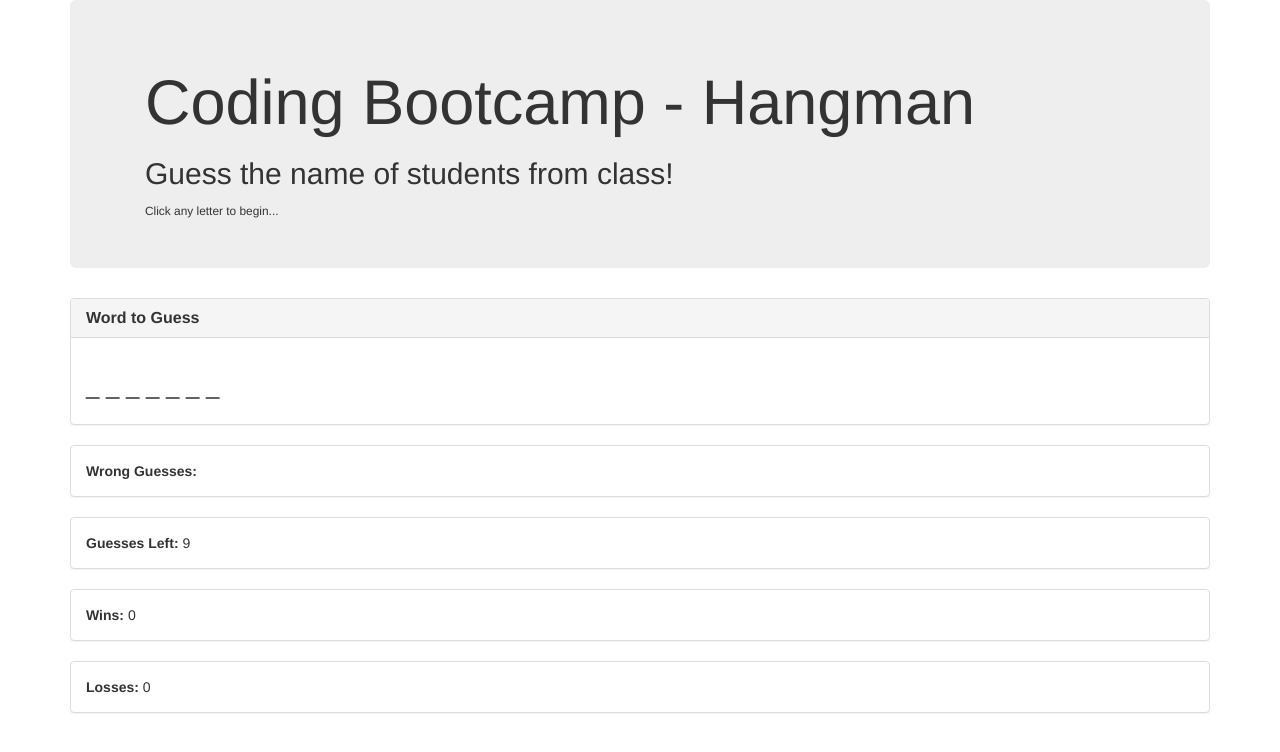
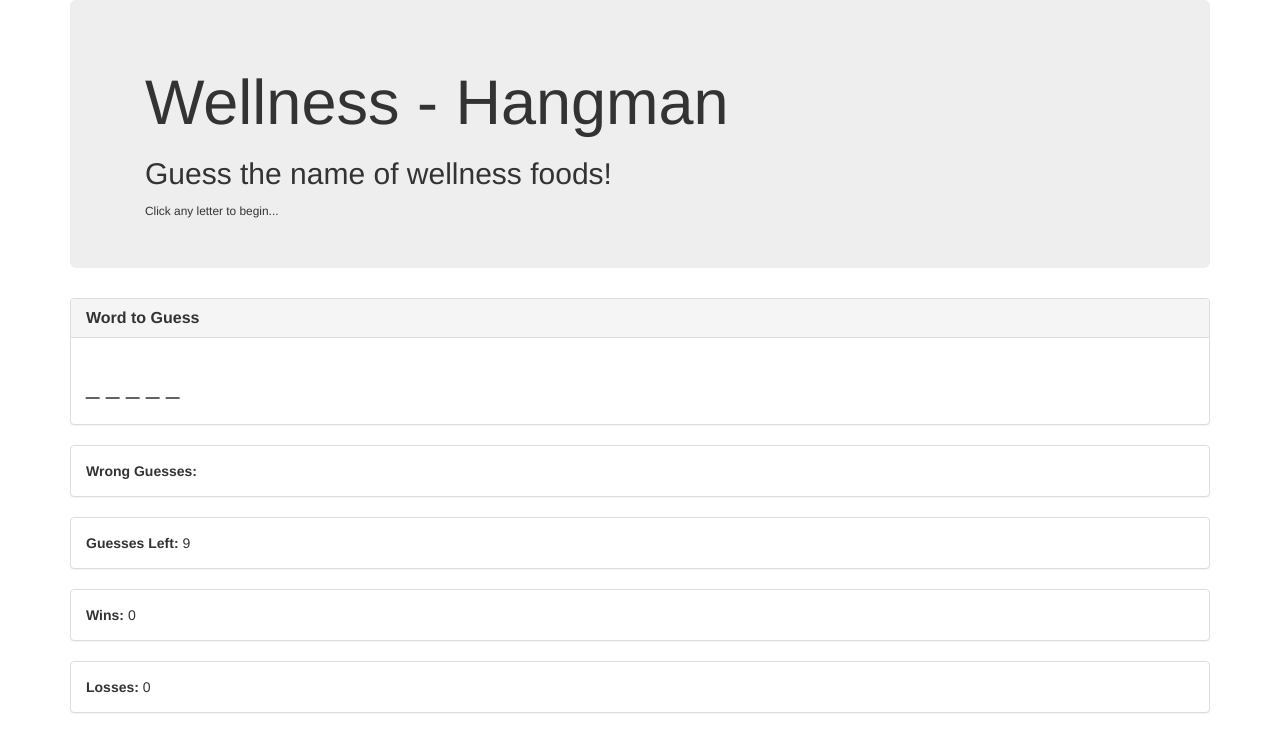
Before and after one commit to Codjam/wk3hangmanjshw, a plain HTML site: page index.html in a window 1280 px wide. Drawn offline with nearby package versions, Linux system fonts and the light colour scheme.

Commit message:
hangman choices

```diff
--- a/index.html
+++ b/index.html
@@ -21,8 +21,8 @@
     <!-- Jumbotron holds the title section -->
     <div class="jumbotron">
       <div class="container">
-        <h1>Coding Bootcamp - Hangman</h1>
-        <h2>Guess the name of students from class!</h2>
+        <h1>Wellness - Hangman</h1>
+        <h2>Guess the name of wellness foods!</h2>
         <small>Click any letter to begin...</small>
       </div>
     </div>
--- a/logic.js
+++ b/logic.js
@@ -2,8 +2,8 @@
 // ==================================================================================================
 
 // Array of Word Options (all lowercase)
-var wordsList = ["jerome", "neena", "darion", "lou", "greg", "jordan",
-  "jasmine", "stephen", "jacob", "adam", "rui", "luis"];
+var wordsList = ["cinnimon", "rosemary", "basil", "oregano", "nettel", "dandelion",
+  "lime", "lemon", "grape", "mango", "ginger", "sarsaparilla"];
 // Solution will be held here.
 var chosenWord = "";
 // This will break the solution into individual letters to be stored in array.
```
